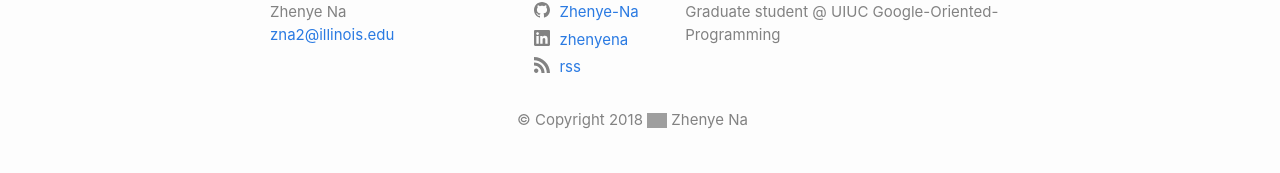
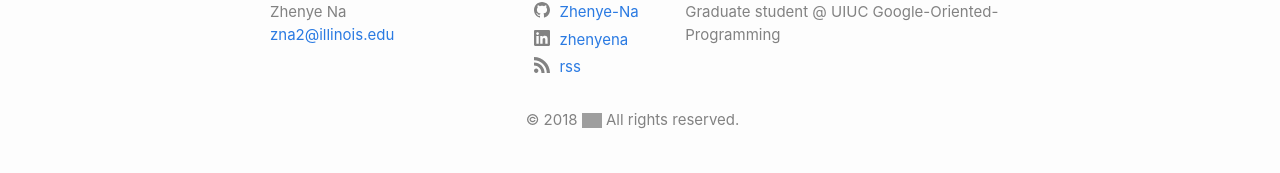
Before and after one commit to Zhenye-Na/blog, a Jekyll site: the page built from index.md, in a window 1280 px wide. Shown: the part 944-1117 px from the top of the page. Built offline with Jekyll 4.4.1, drawn with Linux system fonts in a browser that asks for light colours; grey boxes are pictures that could not be loaded.

Commit message:
Fixed typo

```diff
--- a/_includes/footer.html
+++ b/_includes/footer.html
@@ -32,7 +32,7 @@
 
     <div class="footer-col-wrapper">
       <div class="copyright" style="text-align: center;">
-        <p> &copy Copyright 2018 <img src="https://cdn3.iconfinder.com/data/icons/coffee-11/500/Coffee_brain-512.png" width="20" height="auto" /> Zhenye Na  </p>
+        <p> &copy 2018 <img src="https://cdn3.iconfinder.com/data/icons/coffee-11/500/Coffee_brain-512.png" width="20" height="auto" /> All rights reserved.</p>
         <!-- <p class="small">
           &copy Copyright {{ now.Format "2006"}} <i class="fas fa-coffee"></i> {{ .Site.Params.name }}
           https://cdn3.iconfinder.com/data/icons/coffee-11/500/Coffee_brain-512.png
--- a/_layouts/home.html
+++ b/_layouts/home.html
@@ -29,10 +29,6 @@ img.avatar {
     <!-- <h2 class="post-list-heading">{{ page.list_title | default: "Posts" }}</h2> -->
 
     <img src="https://encrypted-tbn0.gstatic.com/images?q=tbn:ANd9GcSfUbNhms4t13sANVrWC7Gjo5ub5jTPSlFpjhdnHZWTACk_vdCIrQ" class="avatar" />
-
-    <div>
-    {% include archive.html %}
-    </div>
 
     <div align="center">
       <p> <span style="font-family: Trebuchet MS"> <font size="5"> Zhenye Na </font></span></p>
--- a/_layouts/tagpage.html
+++ b/_layouts/tagpage.html
@@ -5,10 +5,14 @@ layout: default
 <h1>{{ page.tag }}</h1>
 <ul>
 {% for post in site.tags[page.tag] %}
-  <li><a href="{{ post.url }}">{{ post.title }}</a> ({{ post.date | date_to_string }})<br>
+  <li>
+    <a href="{{ post.url }}">{{ post.title }}</a> ({{ post.date | date_to_string }})<br>
     {{ post.description }}
   </li>
 {% endfor %}
 </ul>
 </div>
 <hr>
+
+
+{% include archive.html %}
```
